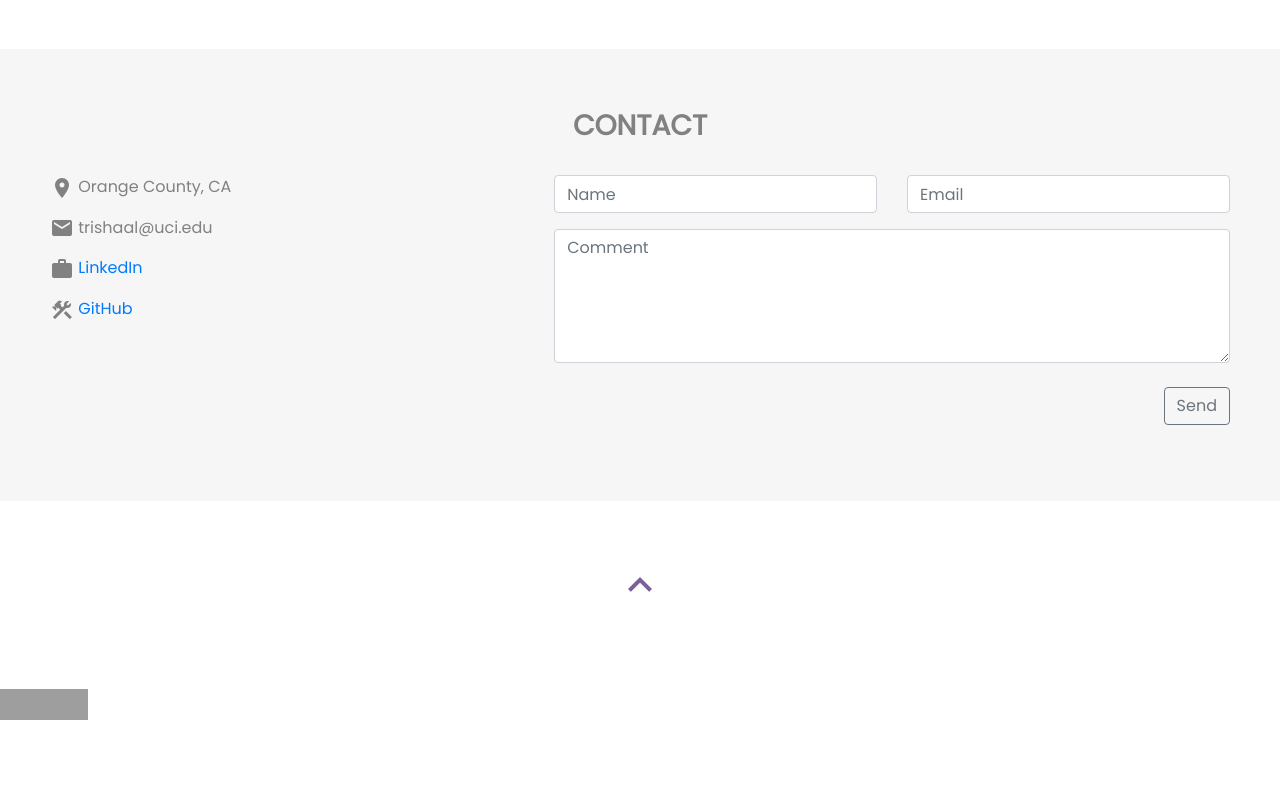
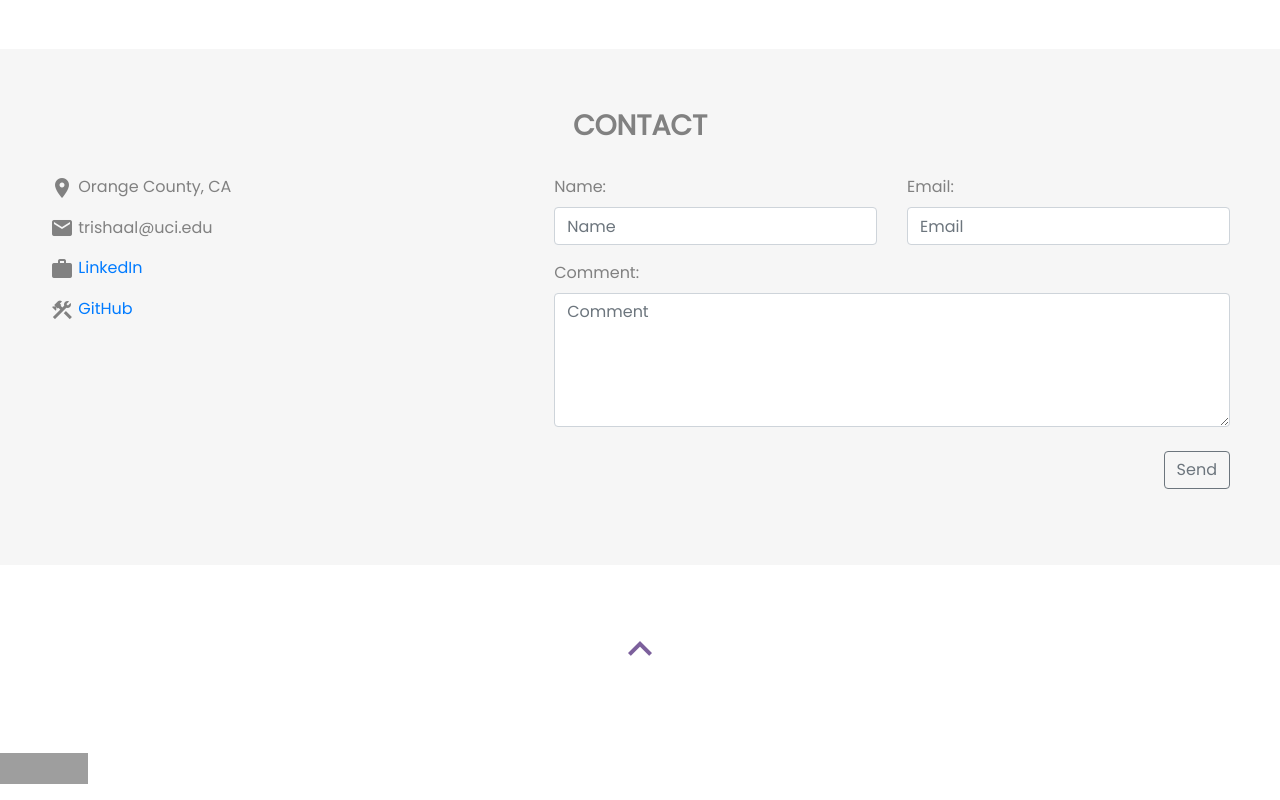
Before and after one commit to trishaprile/inf117-a1-portfolio, a plain HTML site: page index.html in a window 1280 px wide. Shown: the part 1820-2620 px from the top of the page. Before the commit the page ends 2556 px from the top, so only its background shows below. Drawn offline with nearby package versions, Linux system fonts and the light colour scheme; grey boxes are pictures that could not be loaded.

Commit message:
Improve accessibility

```diff
--- a/index.html
+++ b/index.html
@@ -148,13 +148,16 @@ EMAIL: trishaal@uci.edu
       <div class="col-sm-7 slideanim">
         <div class="row">
           <div class="col-sm-6 form-group">
-            <input class="form-control" label="yourName" id="yourName" name="yourName" placeholder="Name" type="text" required>
+            <label for="name">Name:</label>
+            <input class="form-control" label="name" id="name" name="name" placeholder="Name" type="text" required>
           </div>
           <div class="col-sm-6 form-group">
+            <label for="email">Email:</label>
             <input class="form-control" label="email" id="email" name="email" placeholder="Email" type="email" required>
           </div>
         </div>
-        <textarea class="form-control" label="comments" id="comments" name="comments" placeholder="Comment" rows="5"></textarea><br>
+        <label for="comment">Comment:</label>
+        <textarea class="form-control" label="comment" id="comment" name="comment" placeholder="Comment" rows="5"></textarea><br>
         <div class="row">
           <div class="col-sm-12 form-group">
             <button type="button" class="btn btn-outline-secondary float-right">Send</button>
```
